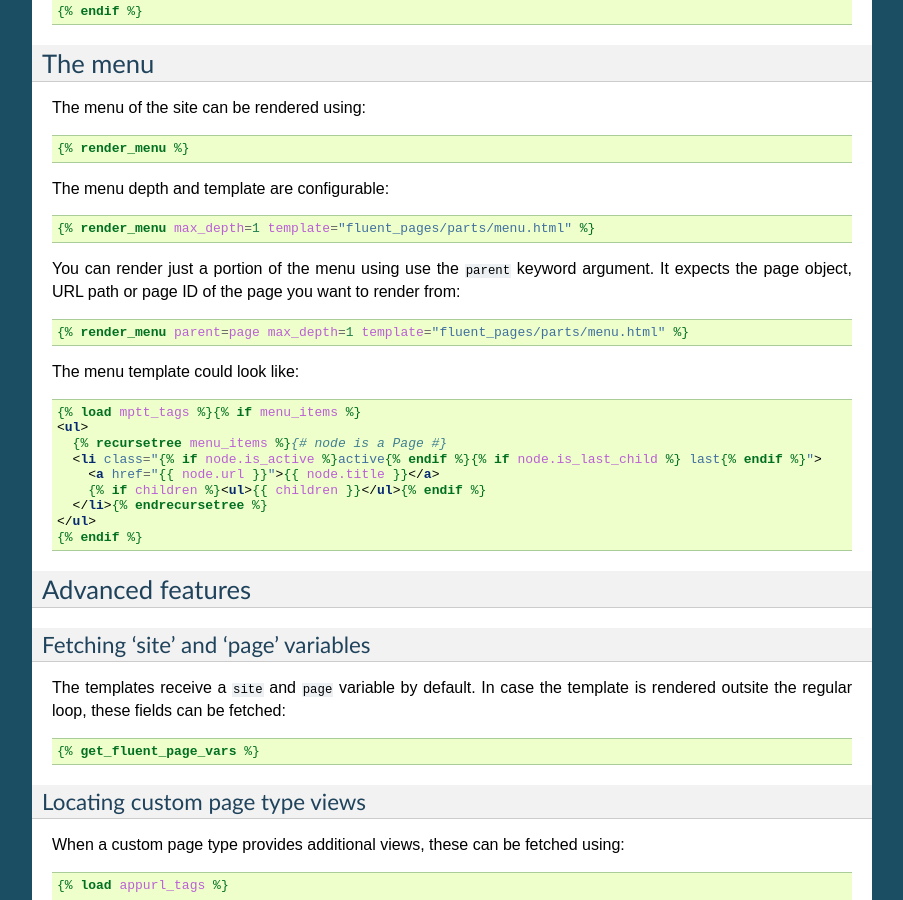
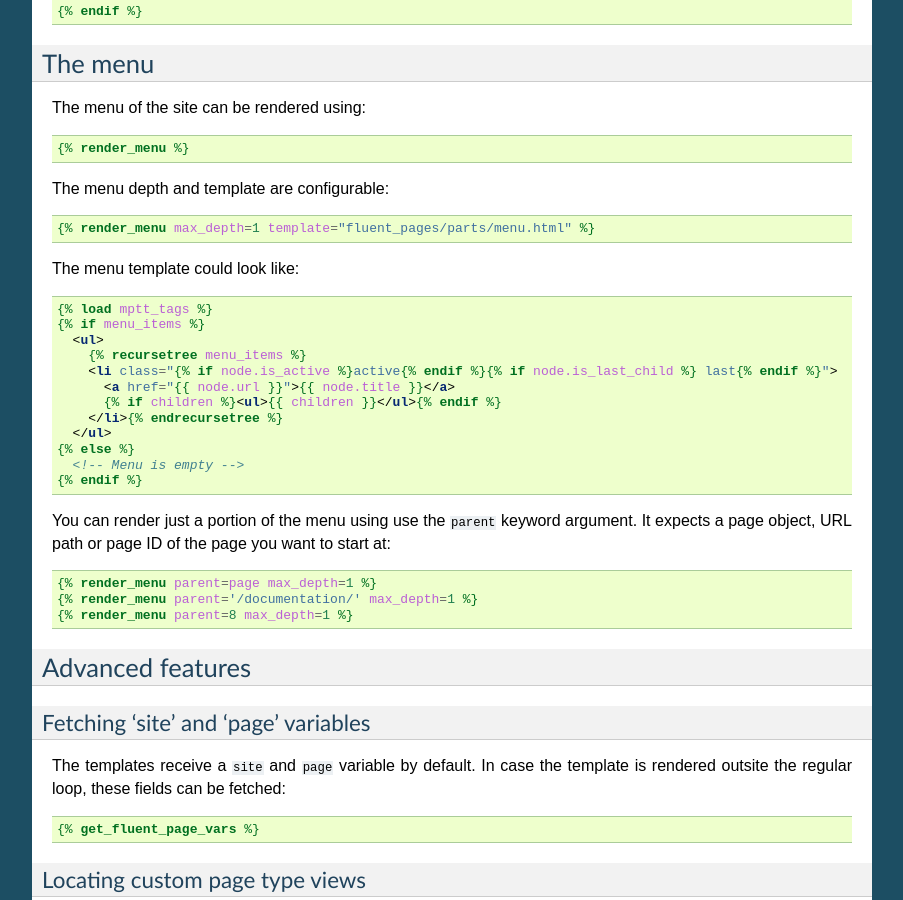
Before and after one commit to django-fluent/django-fluent-pages, a Sphinx documentation site: the page built from docs/templatetags.rst, in a window 1280 px wide and 900 px high, scrolled down 523 px. Shown: the whole window, without its empty margins (198-1101 px from the left). Built offline with Sphinx 7.4.7, drawn with Linux system fonts in a browser that asks for light colours.

Commit message:
Update documentation bits after review
Missing fluent-contents plugin.
Futher update menu documentation.

```diff
--- a/docs/api/templatetags/fluent_pages_tags.rst
+++ b/docs/api/templatetags/fluent_pages_tags.rst
@@ -24,11 +24,11 @@ or a custom template if the ``template`` argument is provided.
 The ``render_menu`` tag
 -----------------------------------
 
-Render the menu of the site. The ``max_depth`` and ``template`` arguments are optional.
+Render the menu of the site. The ``max_depth``, ``parent`` and ``template`` arguments are optional.
 
 .. code-block:: html+django
 
-    {% render_menu max_depth=1 template="fluent_pages/parts/menu.html" %}
+    {% render_menu max_depth=1 parent="/documentation/" template="fluent_pages/parts/menu.html" %}
 
 
 The ``get_fluent_page_vars`` tag
--- a/docs/pagetypes/fluentpage.rst
+++ b/docs/pagetypes/fluentpage.rst
@@ -88,6 +88,7 @@ See the documentation of each of these :ref:`bundled content plugins <fluentcont
 * :ref:`fluentcontents:markup`
 * :ref:`fluentcontents:oembeditem`
 * :ref:`fluentcontents:rawhtml`
+* :ref:`fluentcontents:sharedcontent`
 * :ref:`fluentcontents:text`
 * :ref:`fluentcontents:twitterfeed`
 
--- a/docs/templatetags.rst
+++ b/docs/templatetags.rst
@@ -54,26 +54,32 @@ The menu depth and template are configurable:
 
     {% render_menu max_depth=1 template="fluent_pages/parts/menu.html" %}
 
-You can render just a portion of the menu using use the ``parent`` keyword argument.
-It expects the page object, URL path or page ID of the page you want to render from:
-
-.. code-block:: html+django
-
-    {% render_menu parent=page max_depth=1 template="fluent_pages/parts/menu.html" %}
-
 The menu template could look like:
 
 .. code-block:: html+django
 
-    {% load mptt_tags %}{% if menu_items %}
-    <ul>
-      {% recursetree menu_items %}{# node is a Page #}
-      <li class="{% if node.is_active %}active{% endif %}{% if node.is_last_child %} last{% endif %}">
-        <a href="{{ node.url }}">{{ node.title }}</a>
-        {% if children %}<ul>{{ children }}</ul>{% endif %}
-      </li>{% endrecursetree %}
-    </ul>
+    {% load mptt_tags %}
+    {% if menu_items %}
+      <ul>
+        {% recursetree menu_items %}
+        <li class="{% if node.is_active %}active{% endif %}{% if node.is_last_child %} last{% endif %}">
+          <a href="{{ node.url }}">{{ node.title }}</a>
+          {% if children %}<ul>{{ children }}</ul>{% endif %}
+        </li>{% endrecursetree %}
+      </ul>
+    {% else %}
+      <!-- Menu is empty -->
     {% endif %}
+
+You can render just a portion of the menu using use the ``parent`` keyword argument.
+It expects a page object, URL path or page ID of the page you want to start at:
+
+.. code-block:: html+django
+
+    {% render_menu parent=page max_depth=1 %}
+    {% render_menu parent='/documentation/' max_depth=1 %}
+    {% render_menu parent=8 max_depth=1 %}
+
 
 Advanced features
 -----------------
```
